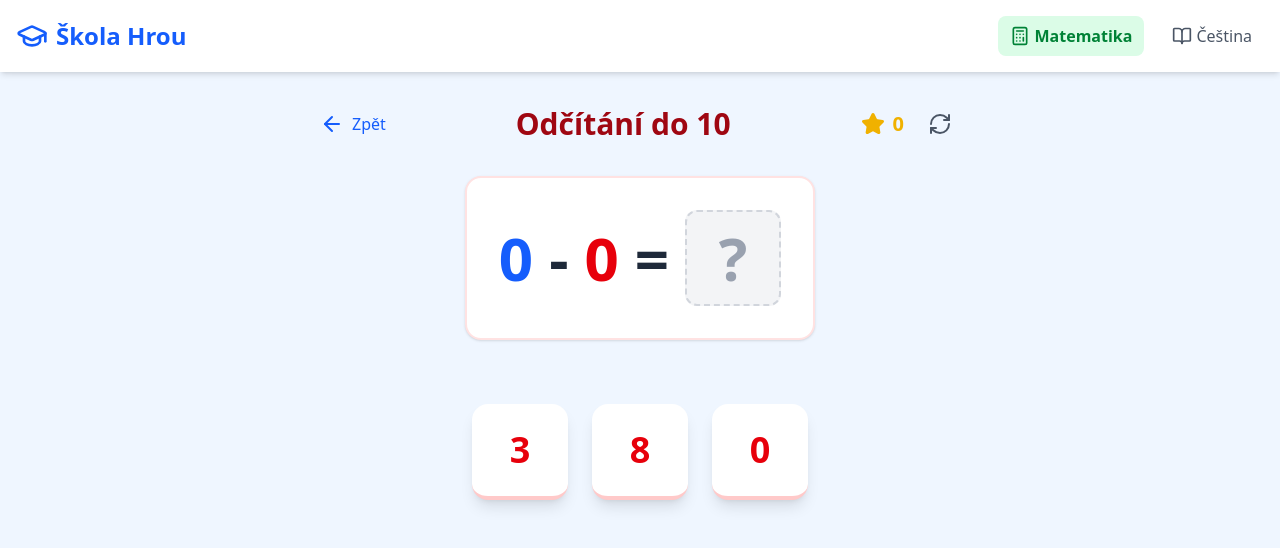
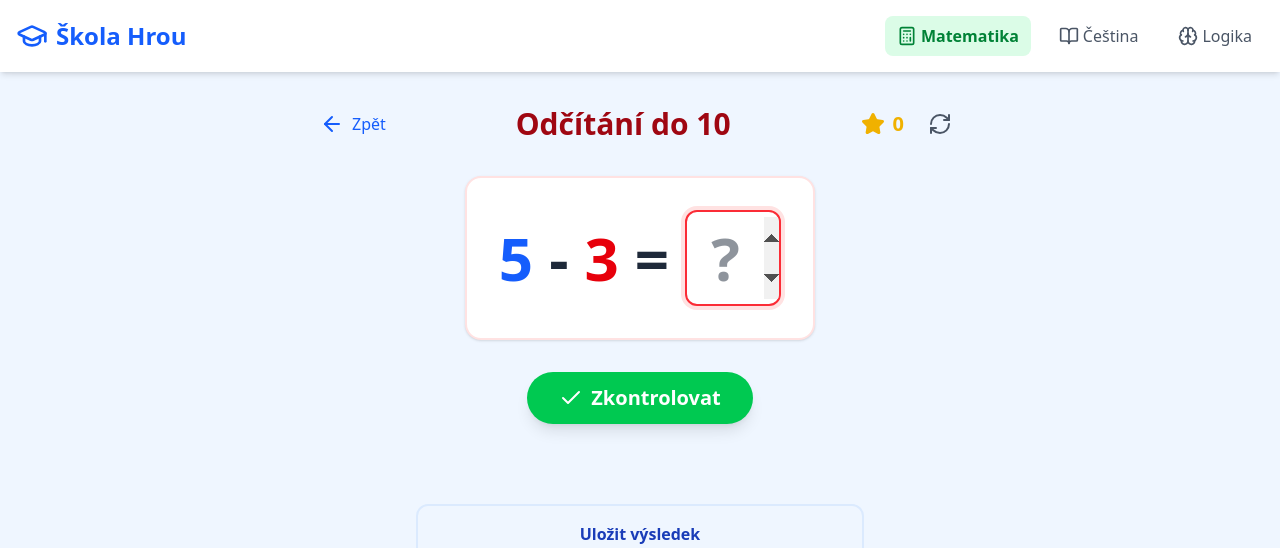
Before and after one commit to twiggy22/app_skola, a React (Vite) app: page /grade1/math/subtraction in a window 1280 px wide. Shown: the top 548 px of the page. Built offline with nearby package versions, Linux system fonts and the light colour scheme; no server answers; the database is empty.

Commit message:
feat: switch math games to manual input, add logic tab

```diff
--- /dev/null
+++ b/src/components/NumericKeypad.jsx
@@ -0,0 +1,56 @@
+import React from 'react';
+import { Delete, Check } from 'lucide-react';
+
+export function NumericKeypad({ onInput, onDelete, onConfirm, disabled = false }) {
+  const numbers = [1, 2, 3, 4, 5, 6, 7, 8, 9, 0];
+
+  return (
+    <div className="grid grid-cols-3 gap-3 max-w-[300px] mx-auto">
+      {numbers.map((num) => (
+        <button
+          key={num}
+          onClick={() => onInput(num)}
+          disabled={disabled}
+          className={`
+            h-16 rounded-xl text-3xl font-bold shadow-sm transition-all
+            ${disabled
+              ? 'bg-gray-100 text-gray-400 cursor-not-allowed'
+              : 'bg-white text-gray-700 hover:bg-blue-50 hover:scale-105 active:scale-95 border-2 border-gray-200'
+            }
+            ${num === 0 ? 'col-start-2' : ''}
+          `}
+        >
+          {num}
+        </button>
+      ))}
+
+      <button
+        onClick={onDelete}
+        disabled={disabled}
+        className={`
+          h-16 rounded-xl flex items-center justify-center shadow-sm transition-all col-start-1 row-start-4
+          ${disabled
+            ? 'bg-gray-100 text-gray-400 cursor-not-allowed'
+            : 'bg-red-50 text-red-600 hover:bg-red-100 hover:scale-105 active:scale-95 border-2 border-red-100'
+          }
+        `}
+      >
+        <Delete size={28} />
+      </button>
+
+      <button
+        onClick={onConfirm}
+        disabled={disabled}
+        className={`
+          h-16 rounded-xl flex items-center justify-center shadow-sm transition-all col-start-3 row-start-4
+          ${disabled
+            ? 'bg-gray-100 text-gray-400 cursor-not-allowed'
+            : 'bg-green-500 text-white hover:bg-green-600 hover:scale-105 active:scale-95 shadow-green-200'
+          }
+        `}
+      >
+        <Check size={32} />
+      </button>
+    </div>
+  );
+}
--- a/src/layouts/Layout.jsx
+++ b/src/layouts/Layout.jsx
@@ -1,6 +1,6 @@
 import React from 'react';
 import { Outlet, Link, useLocation } from 'react-router-dom';
-import { GraduationCap, Calculator, BookOpen, Mail } from 'lucide-react';
+import { GraduationCap, Calculator, BookOpen, Mail, Brain } from 'lucide-react';
 
 export function Layout() {
   const location = useLocation();
@@ -37,6 +37,18 @@ export function Layout() {
               <BookOpen size={20} />
               <span className="hidden sm:inline">Čeština</span>
             </Link>
+
+            <Link
+              to="/grade1/logic"
+              className={`flex items-center gap-1 px-3 py-2 rounded-lg transition-colors ${
+                isActive('/grade1/logic')
+                  ? 'bg-purple-100 text-purple-700 font-bold'
+                  : 'text-gray-600 hover:bg-gray-100 hover:text-purple-600'
+              }`}
+            >
+              <Brain size={20} />
+              <span className="hidden sm:inline">Logika</span>
+            </Link>
           </div>
         </div>
       </nav>
--- a/src/modules/grade1/math/AdditionGame.jsx
+++ b/src/modules/grade1/math/AdditionGame.jsx
@@ -1,13 +1,13 @@
 import React, { useState, useEffect } from 'react';
 import confetti from 'canvas-confetti';
-import { Star, RefreshCw, ArrowLeft, Frown, Save, Trophy } from 'lucide-react';
+import { Star, RefreshCw, ArrowLeft, Frown, Save, Trophy, Check } from 'lucide-react';
 import { Link } from 'react-router-dom';
 import { saveScore } from '../../../services/scoreService';
 import { Leaderboard } from '../../../components/Leaderboard';
 
 export function AdditionGame({ maxNumber = 20 }) {
   const [problem, setProblem] = useState({ a: 0, b: 0, result: 0 });
-  const [options, setOptions] = useState([]);
+  const [userAnswer, setUserAnswer] = useState('');
   const [score, setScore] = useState(0);
   const [message, setMessage] = useState('');
   const [isSolved, setIsSolved] = useState(false);
@@ -17,38 +17,46 @@ export function AdditionGame({ maxNumber = 20 }) {
 
   const generateGame = () => {
     setIsSolved(false);
+    setUserAnswer('');
     // Generate numbers so sum is <= maxNumber
     const a = Math.floor(Math.random() * (maxNumber + 1));
     const b = Math.floor(Math.random() * (maxNumber - a + 1));
     const result = a + b;
 
     setProblem({ a, b, result });
-
-    // Generate options
-    const newOptions = [result];
-    while (newOptions.length < 3) {
-      const random = Math.floor(Math.random() * (maxNumber + 1));
-      if (!newOptions.includes(random)) {
-        newOptions.push(random);
-      }
-    }
-    setOptions(newOptions.sort(() => Math.random() - 0.5));
     setMessage('');
   };
 
   useEffect(() => {
     generateGame();
+    const savedName = localStorage.getItem('playerName');
+    if (savedName) {
+      setPlayerName(savedName);
+    }
   }, [maxNumber]); // Re-generate if maxNumber changes
 
-  const handleGuess = (guess) => {
+  const handleCheck = (e) => {
+    e?.preventDefault();
+    if (!userAnswer) return;
+
+    const guess = parseInt(userAnswer, 10);
     if (guess === problem.result) {
       setIsSolved(true);
       setMessage('Správně! 🎉');
       setScore(score + 1);
       confetti({ particleCount: 100, spread: 70, origin: { y: 0.6 } });
-      setTimeout(generateGame, 1500);
     } else {
       setMessage('Zkus to znovu');
+      // Don't clear answer immediately so user can see what they typed,
+      // but focus is already there.
+      // Actually user requested: "pokud u odcitani zadam spatny vysledek tak ramecek kolem inputu zustane uz trvale cerveny. podle me by pak mel byt zeleny a s novym prikladem neutralni"
+      // So I will keep the answer but mark it as error via message state
+    }
+  };
+
+  const handleKeyDown = (e) => {
+    if (e.key === 'Enter') {
+      handleCheck();
     }
   };
 
@@ -56,6 +64,7 @@ export function AdditionGame({ maxNumber = 20 }) {
     e.preventDefault();
     if (!playerName.trim()) return;
 
+    localStorage.setItem('playerName', playerName);
     setIsSaving(true);
     const success = await saveScore(playerName, 'math-addition', score);
     setIsSaving(false);
@@ -92,7 +101,7 @@ export function AdditionGame({ maxNumber = 20 }) {
         </h1>
       </div>
 
-      <div className="flex items-center gap-4 text-6xl font-bold text-gray-800 mb-16 bg-white p-8 rounded-2xl shadow-sm border-2 border-blue-100">
+      <div className="flex items-center gap-4 text-6xl font-bold text-gray-800 mb-8 bg-white p-8 rounded-2xl shadow-sm border-2 border-blue-100">
         <span className="text-blue-600">{problem.a}</span>
         <span>+</span>
         <span className="text-purple-600">{problem.b}</span>
@@ -102,20 +111,41 @@ export function AdditionGame({ maxNumber = 20 }) {
             {problem.result}
           </span>
         ) : (
-          <span className="w-24 h-24 bg-gray-100 rounded-xl border-2 border-dashed border-gray-300 flex items-center justify-center text-gray-400">?</span>
+          <input
+            type="number"
+            value={userAnswer}
+            onChange={(e) => {
+              setUserAnswer(e.target.value);
+              if (message) setMessage(''); // Clear error on type
+            }}
+            onKeyDown={handleKeyDown}
+            className={`w-24 h-24 bg-white rounded-xl border-2 text-center text-gray-800 outline-none focus:ring-4 transition-all
+              ${message.includes('Zkus')
+                ? 'border-red-500 focus:border-red-500 focus:ring-red-100'
+                : 'border-blue-200 focus:border-blue-500 focus:ring-blue-100'
+              }`}
+            placeholder="?"
+            autoFocus
+          />
         )}
       </div>
 
-      <div className="flex gap-6 flex-wrap justify-center">
-        {options.map((opt) => (
+      <div className="mb-8">
+        {isSolved ? (
           <button
-            key={opt}
-            onClick={() => handleGuess(opt)}
-            className="w-24 h-24 rounded-2xl bg-white border-b-4 border-blue-200 hover:border-blue-400 text-4xl font-bold text-blue-600 hover:-translate-y-1 transition-all shadow-lg active:border-b-0 active:translate-y-1"
+            onClick={generateGame}
+            className="px-8 py-3 bg-blue-500 text-white text-xl rounded-full hover:bg-blue-600 transition-colors shadow-lg font-bold flex items-center gap-2 animate-bounce"
           >
-            {opt}
+            Další příklad <ArrowLeft className="rotate-180" />
           </button>
-        ))}
+        ) : (
+          <button
+            onClick={handleCheck}
+            className="px-8 py-3 bg-green-500 text-white text-xl rounded-full hover:bg-green-600 transition-colors shadow-lg font-bold flex items-center gap-2"
+          >
+            <Check /> Zkontrolovat
+          </button>
+        )}
       </div>
 
       {message && (
--- a/src/modules/grade1/math/SubtractionGame.jsx
+++ b/src/modules/grade1/math/SubtractionGame.jsx
@@ -1,13 +1,13 @@
 import React, { useState, useEffect } from 'react';
 import confetti from 'canvas-confetti';
-import { Star, RefreshCw, ArrowLeft, Frown, Save, Trophy } from 'lucide-react';
+import { Star, RefreshCw, ArrowLeft, Frown, Save, Trophy, Check } from 'lucide-react';
 import { Link } from 'react-router-dom';
 import { saveScore } from '../../../services/scoreService';
 import { Leaderboard } from '../../../components/Leaderboard';
 
 export function SubtractionGame({ maxNumber = 20 }) {
   const [problem, setProblem] = useState({ a: 0, b: 0, result: 0 });
-  const [options, setOptions] = useState([]);
+  const [userAnswer, setUserAnswer] = useState('');
   const [score, setScore] = useState(0);
   const [message, setMessage] = useState('');
   const [isSolved, setIsSolved] = useState(false);
@@ -17,38 +17,43 @@ export function SubtractionGame({ maxNumber = 20 }) {
 
   const generateGame = () => {
     setIsSolved(false);
+    setUserAnswer('');
     // Generate numbers so result is >= 0 (no negative numbers)
     const a = Math.floor(Math.random() * (maxNumber + 1));
     const b = Math.floor(Math.random() * (a + 1)); // 0 to a
     const result = a - b;
 
     setProblem({ a, b, result });
-
-    // Generate options
-    const newOptions = [result];
-    while (newOptions.length < 3) {
-      const random = Math.floor(Math.random() * (maxNumber + 1));
-      if (!newOptions.includes(random)) {
-        newOptions.push(random);
-      }
-    }
-    setOptions(newOptions.sort(() => Math.random() - 0.5));
     setMessage('');
   };
 
   useEffect(() => {
     generateGame();
+    const savedName = localStorage.getItem('playerName');
+    if (savedName) {
+      setPlayerName(savedName);
+    }
   }, [maxNumber]);
 
-  const handleGuess = (guess) => {
+  const handleCheck = (e) => {
+    e?.preventDefault();
+    if (!userAnswer) return;
+
+    const guess = parseInt(userAnswer, 10);
     if (guess === problem.result) {
       setIsSolved(true);
       setMessage('Správně! 🎉');
       setScore(score + 1);
       confetti({ particleCount: 100, spread: 70, origin: { y: 0.6 } });
-      setTimeout(generateGame, 1500);
     } else {
       setMessage('Zkus to znovu');
+      // Keep answer visible but mark as error
+    }
+  };
+
+  const handleKeyDown = (e) => {
+    if (e.key === 'Enter') {
+      handleCheck();
     }
   };
 
@@ -56,6 +61,7 @@ export function SubtractionGame({ maxNumber = 20 }) {
     e.preventDefault();
     if (!playerName.trim()) return;
 
+    localStorage.setItem('playerName', playerName);
     setIsSaving(true);
     const success = await saveScore(playerName, 'math-subtraction', score);
     setIsSaving(false);
@@ -92,7 +98,7 @@ export function SubtractionGame({ maxNumber = 20 }) {
         </h1>
       </div>
 
-      <div className="flex items-center gap-4 text-6xl font-bold text-gray-800 mb-16 bg-white p-8 rounded-2xl shadow-sm border-2 border-red-100">
+      <div className="flex items-center gap-4 text-6xl font-bold text-gray-800 mb-8 bg-white p-8 rounded-2xl shadow-sm border-2 border-red-100">
         <span className="text-blue-600">{problem.a}</span>
         <span>-</span>
         <span className="text-red-600">{problem.b}</span>
@@ -102,20 +108,41 @@ export function SubtractionGame({ maxNumber = 20 }) {
             {problem.result}
           </span>
         ) : (
-          <span className="w-24 h-24 bg-gray-100 rounded-xl border-2 border-dashed border-gray-300 flex items-center justify-center text-gray-400">?</span>
+          <input
+            type="number"
+            value={userAnswer}
+            onChange={(e) => {
+              setUserAnswer(e.target.value);
+              if (message) setMessage('');
+            }}
+            onKeyDown={handleKeyDown}
+            className={`w-24 h-24 bg-white rounded-xl border-2 text-center text-gray-800 outline-none focus:ring-4 transition-all
+              ${message.includes('Zkus')
+                ? 'border-red-500 focus:border-red-500 focus:ring-red-100'
+                : 'border-red-200 focus:border-red-500 focus:ring-red-100'
+              }`}
+            placeholder="?"
+            autoFocus
+          />
         )}
       </div>
 
-      <div className="flex gap-6 flex-wrap justify-center">
-        {options.map((opt) => (
+      <div className="mb-8">
+        {isSolved ? (
           <button
-            key={opt}
-            onClick={() => handleGuess(opt)}
-            className="w-24 h-24 rounded-2xl bg-white border-b-4 border-red-200 hover:border-red-400 text-4xl font-bold text-red-600 hover:-translate-y-1 transition-all shadow-lg active:border-b-0 active:translate-y-1"
+            onClick={generateGame}
+            className="px-8 py-3 bg-blue-500 text-white text-xl rounded-full hover:bg-blue-600 transition-colors shadow-lg font-bold flex items-center gap-2 animate-bounce"
           >
-            {opt}
+            Další příklad <ArrowLeft className="rotate-180" />
           </button>
-        ))}
+        ) : (
+          <button
+            onClick={handleCheck}
+            className="px-8 py-3 bg-green-500 text-white text-xl rounded-full hover:bg-green-600 transition-colors shadow-lg font-bold flex items-center gap-2"
+          >
+            <Check /> Zkontrolovat
+          </button>
+        )}
       </div>
 
       {message && (
```
